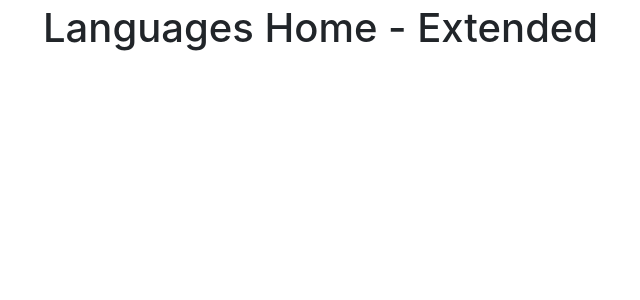
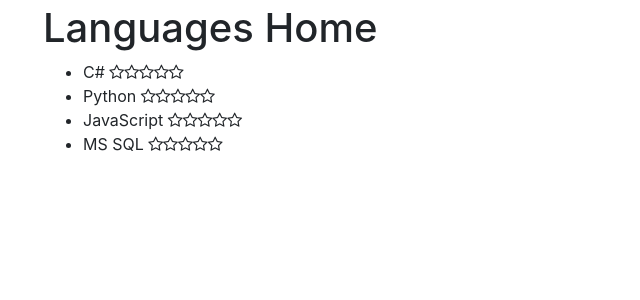
Before and after one commit to codecampNick/MySite, a Django app: template languages/templates/languages_home.html in a window 1280 px wide. Shown: the part 56-356 px from the top of the page, without its empty margins (42-682 px from the left). Run offline with Django 3.2, Linux system fonts and the light colour scheme; data comes from the database, SQL or seed files in the repository; both versions use the stored data as it was after the commit; the template is opened without the code that fills it: values that come from a table or form of the project are taken from there, most other values are stand-ins (such as "Sample title", 1, 10 or a date in 2020); parts of the project's set-up code (start-up, migrations or seed data) failed here and were passed over; some libraries are stand-ins or nearby versions.

Commit message:
checking in work around languages - star rating

```diff
--- /dev/null
+++ b/languages/static/css/languages.css
@@ -0,0 +1,23 @@
+.stars-outer {
+  display: inline-block;
+  position: relative;
+  font-family: FontAwesome;
+}
+
+.stars-outer:before {
+  content: "\f006 \f006 \f006 \f006 \f006";
+}
+
+.stars-inner {
+  position: absolute;
+  top: 0;
+  left: 0;
+  white-space: nowrap;
+  overflow: hidden;
+  width: 0%;
+}
+
+.stars-inner:before {
+  content: "\f005 \f005 \f005 \f005 \f005";
+  color: #f8ce0b;
+}
--- /dev/null
+++ b/languages/static/js/languages.js
@@ -0,0 +1,3 @@
+$(document).ready(function(){
+    console.log('js file in languages app');
+});
--- a/languages/templates/languages_home.html
+++ b/languages/templates/languages_home.html
@@ -1,7 +1,25 @@
 {% extends 'base.html' %}
-
+{% load static %}
+{% block css%}
+<link rel="stylesheet" href="https://cdnjs.cloudflare.com/ajax/libs/font-awesome/4.7.0/css/font-awesome.min.css">
+<link rel="stylesheet" type="text/css" href="{% static 'css/languages.css' %}" />
+{% endblock css %}
 {% block title %} {{ title }} {% endblock title %}
 {% block nav_bar_languages %} active{% endblock nav_bar_languages %}
+{% load languages_filters %}
 {% block main_content %}
-    <h1>Languages Home - Extended</h1>
+    <h1>Languages Home</h1>
+    <ul>
+        {% for lang in langs %}
+            <li>{{ lang.name }} <span class="lang-rating-value stars-outer"><span class="stars-inner" style="width: {{ star_value|get_item:lang.name }}%" data="{{ lang.experience_level }}"></span></span></li>
+        {% endfor %}
+    </ul>
+    <!--<div class="star-container">
+        <div class="stars-outer">
+            <div class="stars-inner"></div>
+        </div>
+    </div>-->
 {% endblock main_content %}
+{% block js %}
+    <script type="text/javascript" src="{% static 'js/languages.js' %}"></script>
+{% endblock js %}
--- /dev/null
+++ b/languages/templatetags/languages_filters.py
@@ -0,0 +1,8 @@
+from django import template
+
+register = template.Library()
+
+
+@register.filter
+def get_item(dictionary, key):
+    return dictionary.get(key)
--- a/mysite/settings.py
+++ b/mysite/settings.py
@@ -129,4 +129,5 @@ STATIC_URL = '/static/'
 STATICFILES_DIRS = [
     os.path.join(BASE_DIR, 'static'),
     os.path.join(BASE_DIR, 'employment/static'),
+    os.path.join(BASE_DIR, 'languages/static'),
 ]
```
Also changed, not shown: languages/views.py (+16 -2 lines), db.sqlite3, languages/templatetags/__init__.py (added).
